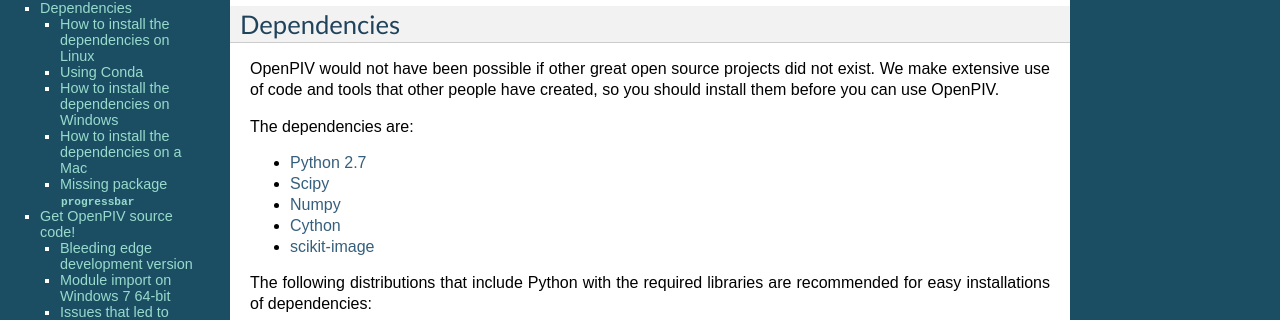
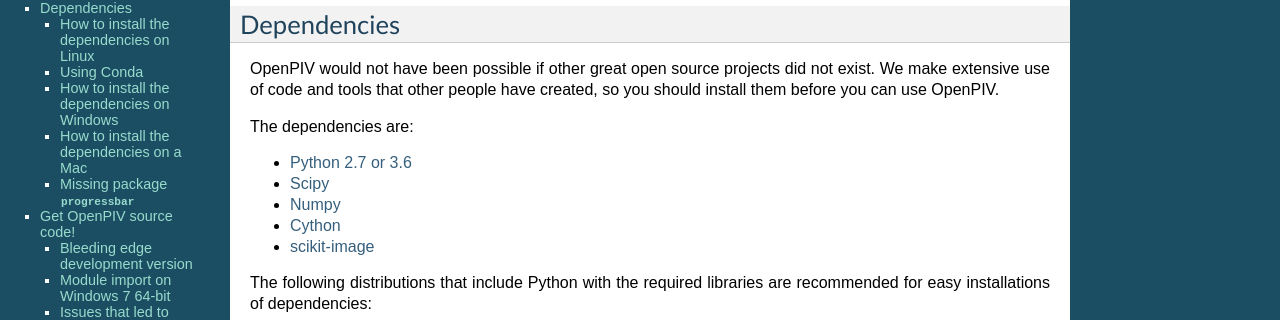
Before and after one commit to OpenPIV/openpiv-python, a Sphinx documentation site: the page built from openpiv/docs/src/installation_instruction.rst, in a window 1280 px wide and 900 px high. Shown: the part 90-410 px from the top of the window. Built offline with Sphinx 7.4.7, drawn with Linux system fonts in a browser that asks for light colours.

Commit message:
Update installation_instruction.rst

```diff
--- a/openpiv/docs/src/installation_instruction.rst
+++ b/openpiv/docs/src/installation_instruction.rst
@@ -15,7 +15,7 @@ you should install them before you can use OpenPIV.
 
 The dependencies are:
 
-* `Python 2.7 <http://python.org/>`_
+* `Python 2.7 or 3.6 <http://python.org/>`_
 * `Scipy <http://numpy.scipy.org/>`_
 * `Numpy <http://www.scipy.org/>`_
 * `Cython <http://cython.org/>`_
```
